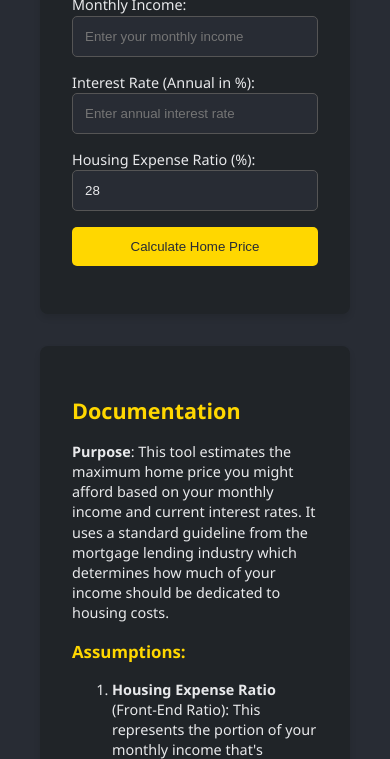
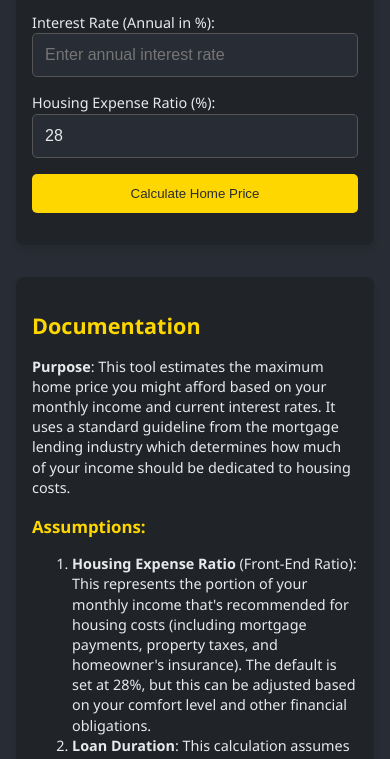
Before and after one commit to interranteblaine/home-affordability-estimator, a plain HTML site: page index.html in a window 390 px wide. Shown: the part 171-930 px from the top of the page. Drawn offline with Linux system fonts and the light colour scheme.

Commit message:
Add media queries for mobile

```diff
--- a/styles.css
+++ b/styles.css
@@ -105,9 +105,18 @@ button:focus {
     body {
         font-size: 90%;  /* Reducing the font size to 90% of the original */
         line-height: 1.4;  /* Adjusting the line height for readability */
+        padding: 1rem 0.5rem; /* Adjusted padding */
+    }
+
+    .calculator, .documentation {
+        padding: 1rem; /* Reduced padding */
     }
 
     input, button {
         padding: 0.75rem;  /* Increasing the padding for touch targets */
     }
+
+    input {
+        font-size: 16px;  /* Added font size to prevent zoom */
+    }
 }
```
